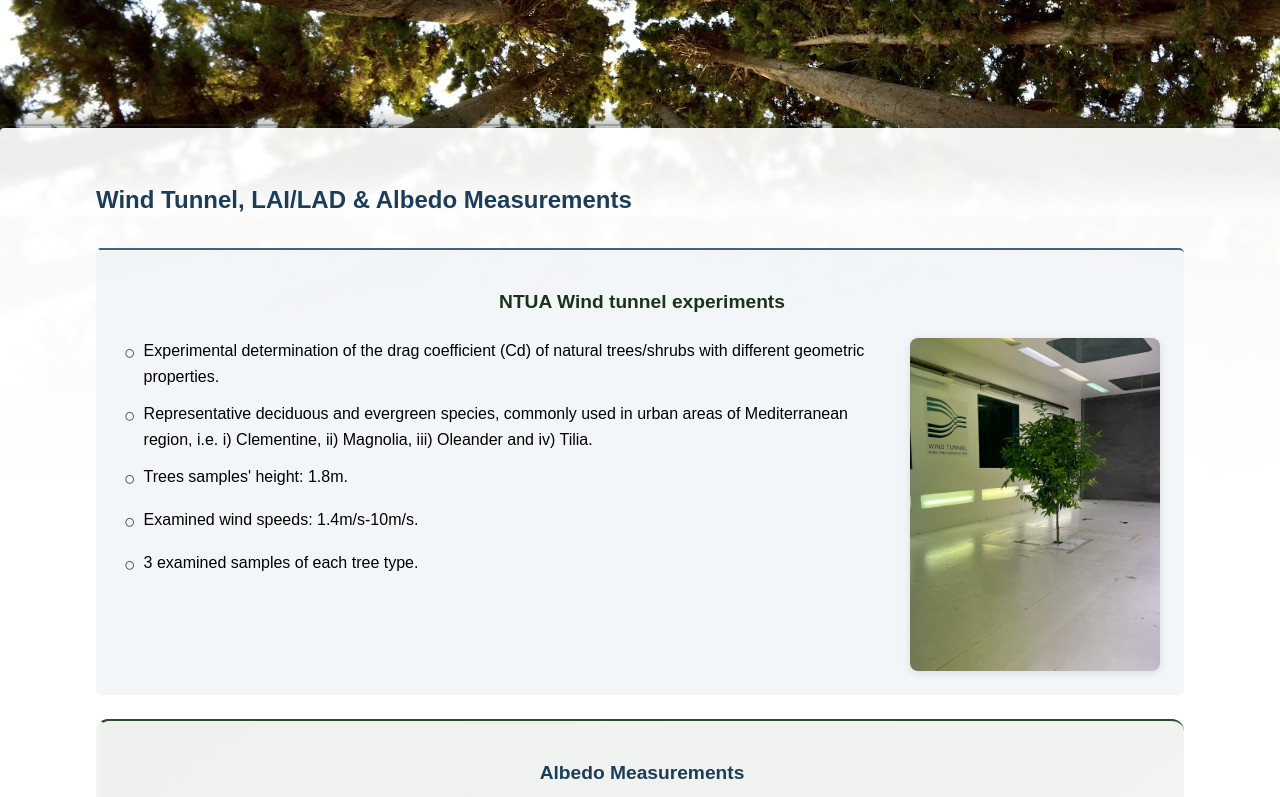
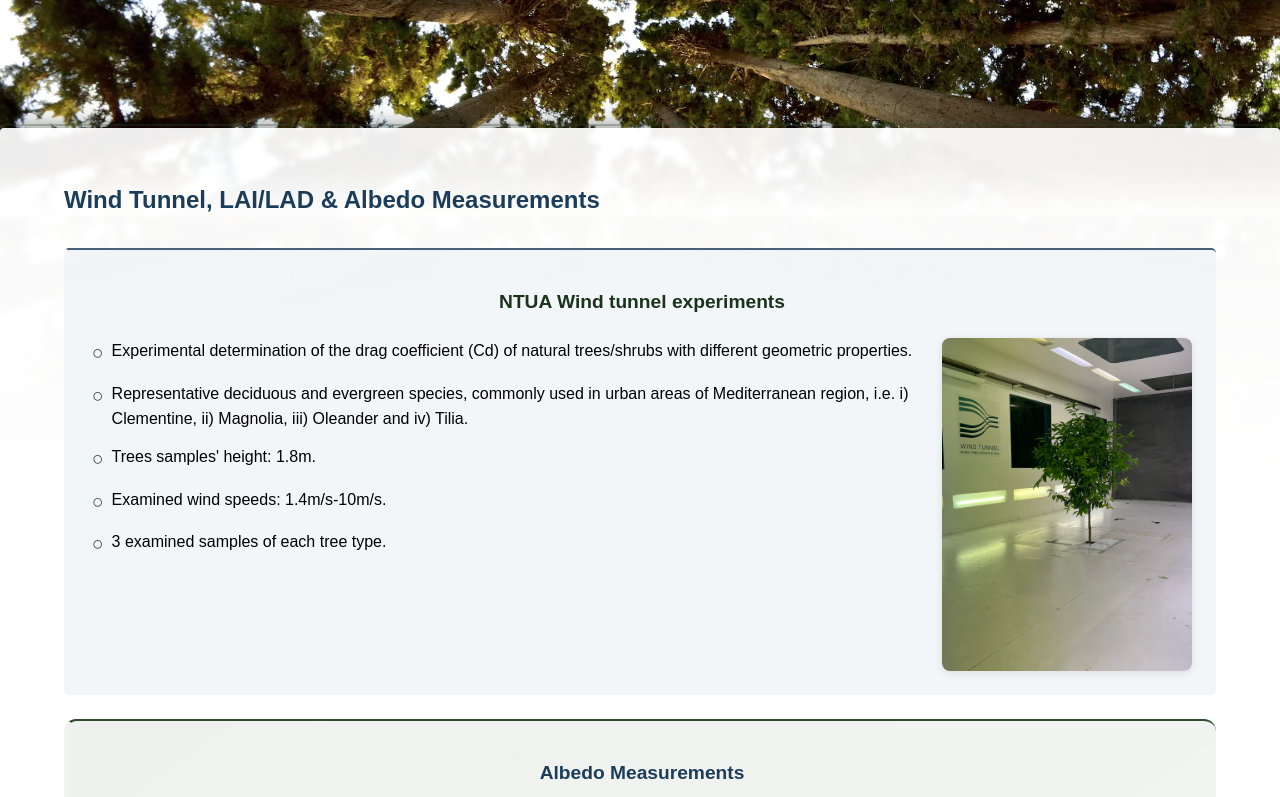
Before and after one commit to Papioani/the_re.nature_cities_project, a Next.js app: page /wind-tunnel in a window 1280 px wide. Shown: the part 300-1097 px from the top of the page. Built offline with nearby package versions, Linux system fonts and the light colour scheme.

Commit message:
remove useEffect and <main>

```diff
--- a/src/app/the-re.nature-cities-project/page.tsx
+++ b/src/app/the-re.nature-cities-project/page.tsx
@@ -19,8 +19,6 @@ import {
 //   title: string;
 // }
 const ReNaturePage: FC = () => {
-  const mainContentRef = useRef<HTMLElement>(null);
-
   return (
     <>
       {/* <section
--- a/src/app/wind-tunnel/page.tsx
+++ b/src/app/wind-tunnel/page.tsx
@@ -4,21 +4,9 @@ import styles from "./Wind-tunnel.module.css";
 import Image from "next/image";
 
 const WindTunnel: React.FC = () => {
-  const mainContentRef = useRef<HTMLElement>(null);
-
-  // Set focus to the main content on load
-  useEffect(() => {
-    if (mainContentRef.current) {
-      mainContentRef.current.focus({ preventScroll: true });
-    }
-  }, []);
   return (
-    <main
-      className="px-6 sm:px-8 pb-16"
-      ref={mainContentRef}
-      aria-labelledby="main-title"
-    >
-      <h2 id="main-title">Wind Tunnel, LAI/LAD & Albedo Measurements</h2>
+    <>
+      <h2 id="page-title">Wind Tunnel, LAI/LAD & Albedo Measurements</h2>
       {/* <div className={styles.windLine}> </div> */}
 
       <section
@@ -277,7 +265,7 @@ const WindTunnel: React.FC = () => {
           </div>
         </div>
       </section>
-    </main>
+    </>
   );
 };
 export default WindTunnel;
```
Also changed, not shown: 1 other file (tests, documents, lock files or other folders).
